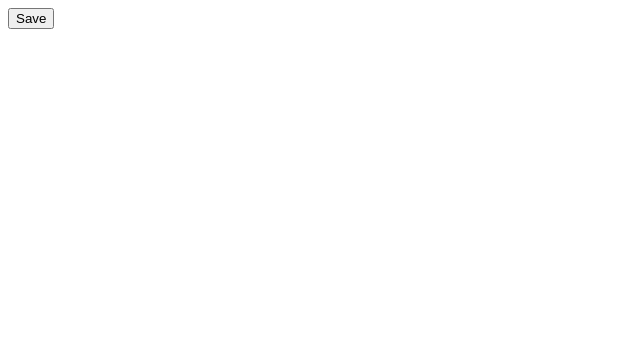
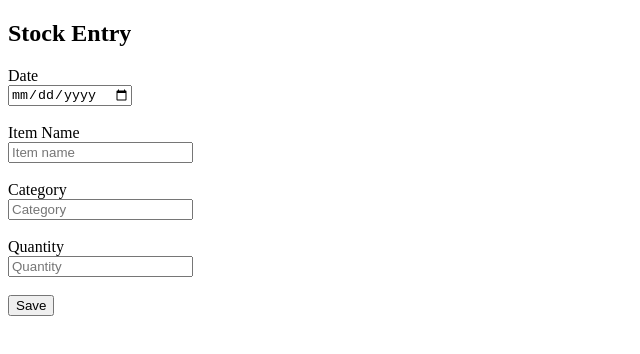
Before and after one commit to GDACourse/mess-app, a plain HTML site: page stock-entry.html in a window 1280 px wide. Shown: the whole page, without its empty margins (0-640 px from the left). Drawn offline with Linux system fonts and the light colour scheme.

Commit message:
Update stock-entry.html

```diff
--- a/stock-entry.html
+++ b/stock-entry.html
@@ -1,7 +1,30 @@
-<button onclick="saveEntry()">Save</button>
+<!DOCTYPE html>
+<html>
+<head>
+  <meta charset="UTF-8">
+  <title>Stock Entry</title>
+  <script src="app.js"></script>
+</head>
+<body>
+
+  <h2>Stock Entry</h2>
+
+  <label>Date</label><br>
+  <input type="date" id="date"><br><br>
+
+  <label>Item Name</label><br>
+  <input type="text" id="item" placeholder="Item name"><br><br>
+
+  <label>Category</label><br>
+  <input type="text" id="category" placeholder="Category"><br><br>
+
+  <label>Quantity</label><br>
+  <input type="number" id="quantity" step="0.01" placeholder="Quantity"><br><br>
+
+  <button onclick="saveStockEntry()">Save</button>
 
   <script>
-function saveEntry() {
+    function saveStockEntry() {
       sendData({
         type: "entry",
         date: document.getElementById("date").value,
@@ -11,3 +34,6 @@
       });
     }
   </script>
+
+</body>
+</html>
```
Lines whose indentation alone changed are shown as unchanged.
